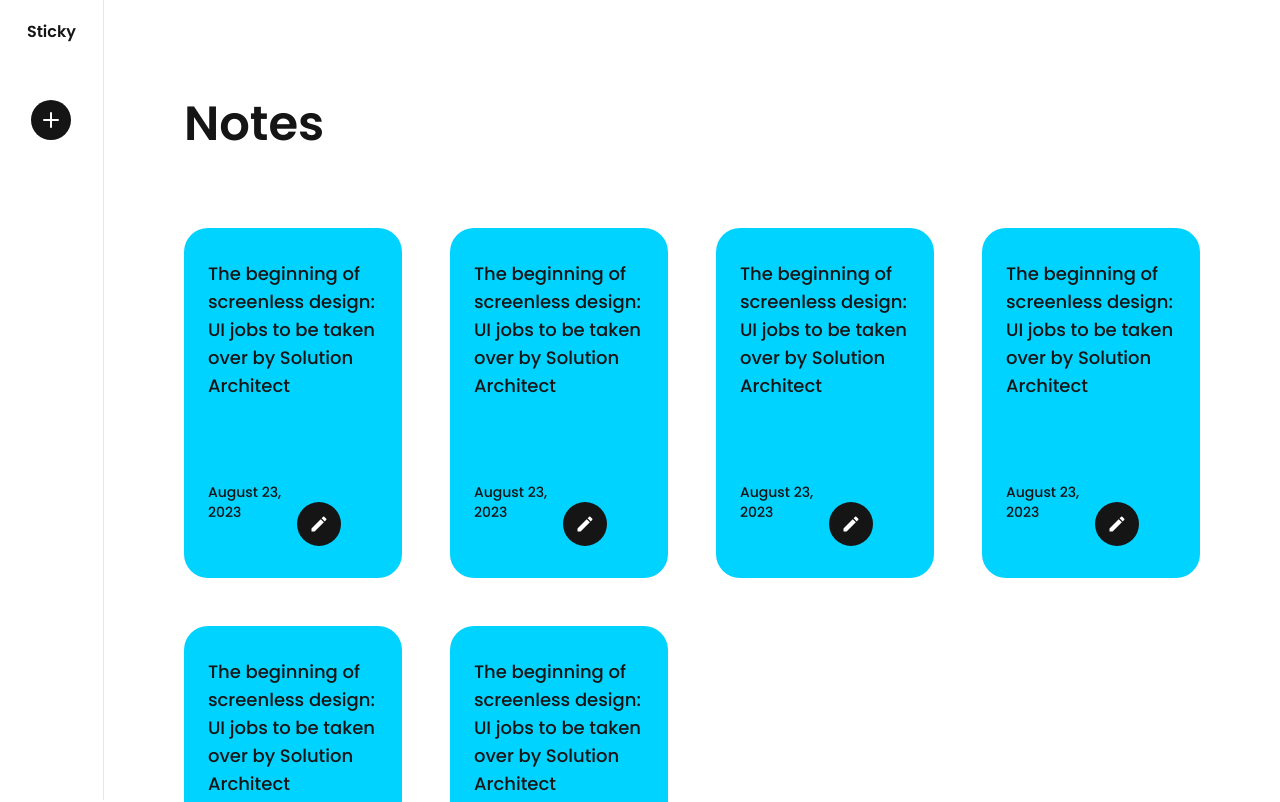
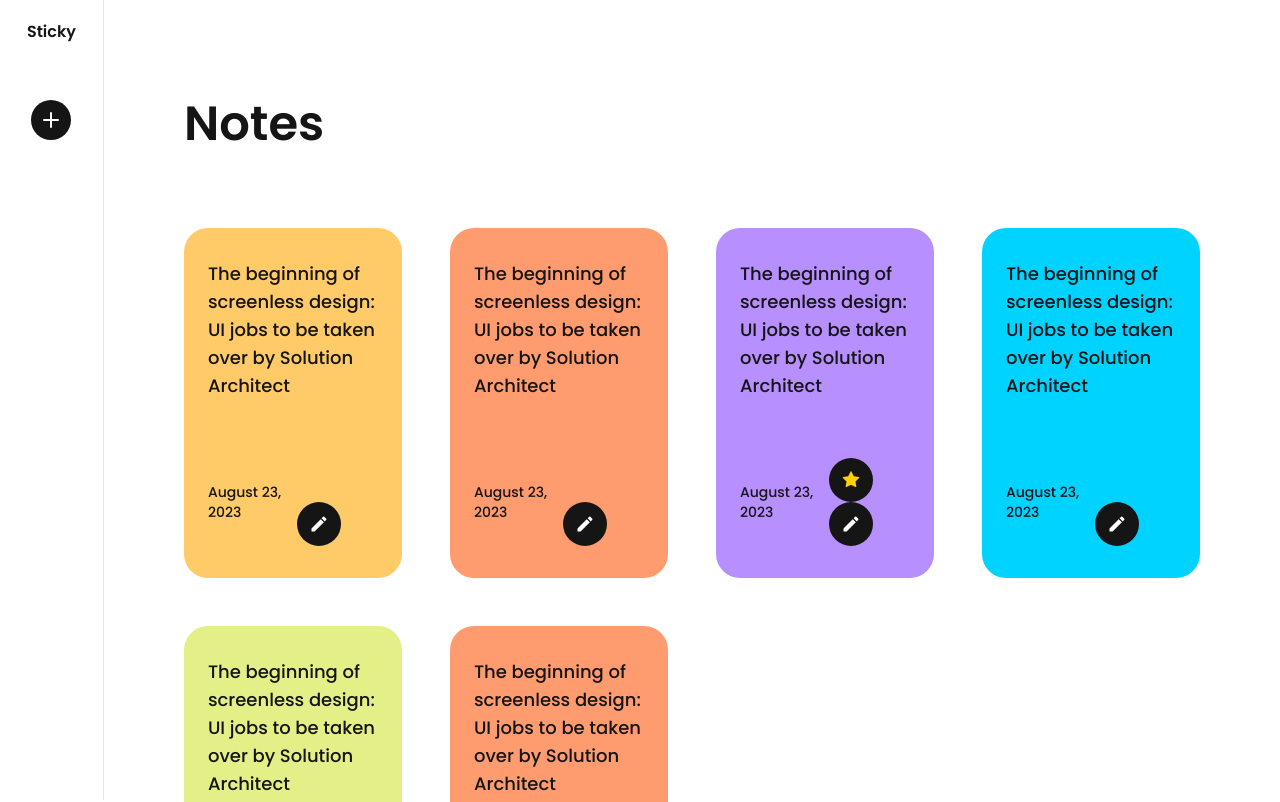
Before and after one commit to mjaumi/NEXT-sticky-notes, a Next.js app: page / in a window 1280 px wide. Shown: the top 802 px of the page. Built offline with nearby package versions, Linux system fonts and the light colour scheme.

Commit message:
fake data reading done with prettier fix

```diff
--- /dev/null
+++ b/json/fakeData.json
@@ -0,0 +1,50 @@
+[
+    {
+        "id": "0001",
+        "noteText": "The beginning of screenless design: UI jobs to be taken over by Solution Architect",
+        "createdAt": "August 23, 2023",
+        "isStared": false,
+        "category": "",
+        "bgColor": "#FFCA68"
+    },
+    {
+        "id": "0002",
+        "noteText": "The beginning of screenless design: UI jobs to be taken over by Solution Architect",
+        "createdAt": "August 23, 2023",
+        "isStared": false,
+        "category": "",
+        "bgColor": "#FF9C6F"
+    },
+    {
+        "id": "0003",
+        "noteText": "The beginning of screenless design: UI jobs to be taken over by Solution Architect",
+        "createdAt": "August 23, 2023",
+        "isStared": true,
+        "category": "",
+        "bgColor": "#B78FFF"
+    },
+    {
+        "id": "0004",
+        "noteText": "The beginning of screenless design: UI jobs to be taken over by Solution Architect",
+        "createdAt": "August 23, 2023",
+        "isStared": false,
+        "category": "",
+        "bgColor": "#00D3FF"
+    },
+    {
+        "id": "0005",
+        "noteText": "The beginning of screenless design: UI jobs to be taken over by Solution Architect",
+        "createdAt": "August 23, 2023",
+        "isStared": false,
+        "category": "",
+        "bgColor": "#E4EF88"
+    },
+    {
+        "id": "0006",
+        "noteText": "The beginning of screenless design: UI jobs to be taken over by Solution Architect",
+        "createdAt": "August 23, 2023",
+        "isStared": false,
+        "category": "",
+        "bgColor": "#FF9C6F"
+    }
+]
--- a/src/components/Notes/NoteItem.tsx
+++ b/src/components/Notes/NoteItem.tsx
@@ -1,45 +1,67 @@
-'use client'
+'use client';
 
 import React, { useState, useRef, useEffect } from 'react';
 import { MdModeEdit } from 'react-icons/md';
 import { AiFillStar } from 'react-icons/ai';
 
-const NoteItem = () => {
+const NoteItem = ({ note }: { note: Note }) => {
+  // destructuring the note object here
+  const { noteText, bgColor, isStared, createdAt } = note;
+
   // integration of react hooks here
   const [isEdit, setIsEdit] = useState<boolean>(false);
   const textAreaRef = useRef<HTMLTextAreaElement>(null);
 
   // taking focus to the textarea if user wants to edit it
   useEffect(() => {
-        isEdit && textAreaRef.current?.focus();
+    if (isEdit) {
+      textAreaRef.current?.focus();
+      textAreaRef.current?.setSelectionRange(-1, -1);
+    }
   }, [isEdit]);
 
   // handler function to handle the edit button click events
   const editNoteButtonHandler = () => {
-        setIsEdit(isEdit => !isEdit);
-    }
+    setIsEdit((isEdit) => !isEdit);
+  };
 
   // rendering note item card component here
   return (
-        <div className='group flex flex-col justify-between bg-sticky-indigo h-[350px] rounded-3xl px-6 py-8 font-medium'>
+    <div
+      style={{ backgroundColor: bgColor }}
+      className='group flex flex-col justify-between h-[350px] rounded-3xl px-6 py-8 font-medium'
+    >
       <div className='h-full mb-5'>
-                {
-                    !isEdit ?
-                    <p className='text-lg'>The beginning of screenless design: UI jobs to be taken over by Solution Architect</p>
-                    :
-                    <textarea ref={textAreaRef} className='bg-transparent w-full h-full text-lg outline-none' name='note-textarea' defaultValue={'The beginning of screenless design: UI jobs to be taken over by Solution Architect'}></textarea>
-                }
+        {!isEdit ? (
+          <p className='text-lg'>{noteText}</p>
+        ) : (
+          <textarea
+            ref={textAreaRef}
+            className='bg-transparent w-full h-full text-lg outline-none resize-none'
+            name='note-textarea'
+            defaultValue={noteText}
+          ></textarea>
+        )}
       </div>
       <div className='flex justify-between items-center'>
         <div>
-                    <p className='font-base text-sm'>August 23, 2023</p>
+          <p className='font-base text-sm'>{createdAt}</p>
         </div>
         <div>
-                    <button className='bg-sticky-black text-white p-3 rounded-full hover:scale-125 mr-3 opacity-0 group-hover:opacity-100 duration-300'>
-                        <AiFillStar className='w-5 h-5'/>
+          <button
+            className={`bg-sticky-black  p-3 rounded-full hover:scale-125 mr-3 ${
+              isStared
+                ? 'text-sticky-golden'
+                : 'text-white opacity-0 group-hover:opacity-100'
+            } duration-300`}
+          >
+            <AiFillStar className='w-5 h-5' />
           </button>
-                    <button onClick={editNoteButtonHandler} className='bg-sticky-black text-white p-3 rounded-full hover:scale-125 duration-300'>
-                        <MdModeEdit className='w-5 h-5'/>
+          <button
+            onClick={editNoteButtonHandler}
+            className='bg-sticky-black text-white p-3 rounded-full hover:scale-125 duration-300'
+          >
+            <MdModeEdit className='w-5 h-5' />
           </button>
         </div>
       </div>
--- a/src/components/Notes/Notes.tsx
+++ b/src/components/Notes/Notes.tsx
@@ -1,7 +1,11 @@
 import React from 'react';
 import NoteItem from './NoteItem';
+import getNotes from '../../lib/getNotes';
 
-const Notes = () => {
+const Notes = async () => {
+  // getting fake data from local server here [temporary]
+  const notesData: Promise<Note[]> = getNotes();
+  const notes = await notesData;
 
   // rendering the notes container component here
   return (
@@ -9,12 +13,9 @@ const Notes = () => {
       <div className='pt-20'>
         <h1 className='text-5xl font-semibold'>Notes</h1>
         <div className='mt-20 grid grid-cols-4 gap-12'>
-                    <NoteItem/>
-                    <NoteItem/>
-                    <NoteItem/>
-                    <NoteItem/>
-                    <NoteItem/>
-                    <NoteItem/>
+          {notes.map((note) => (
+            <NoteItem key={note.id} note={note} />
+          ))}
         </div>
       </div>
     </section>
--- a/src/components/Sidebar/Sidebar.tsx
+++ b/src/components/Sidebar/Sidebar.tsx
@@ -1,6 +1,6 @@
-'use client'
+'use client';
 
-import React, {useState} from 'react';
+import React, { useState } from 'react';
 import { motion, useAnimate } from 'framer-motion';
 import { BsPlus } from 'react-icons/bs';
 import AddNoteColorButton from '../AddNoteColorButton/AddNoteColorButton';
@@ -8,11 +8,11 @@ import AddNoteColorButton from '../AddNoteColorButton/AddNoteColorButton';
 // defining the color button container variants here
 const containerVariants = {
   open: {
-        transition: { staggerChildren: 0.07, delayChildren: 0.2 }
+    transition: { staggerChildren: 0.07, delayChildren: 0.2 },
   },
   closed: {
-        transition: { staggerChildren: 0.05, staggerDirection: -1 }
-    }
+    transition: { staggerChildren: 0.05, staggerDirection: -1 },
+  },
 };
 
 const Sidebar = () => {
@@ -23,44 +23,54 @@ const Sidebar = () => {
   const [isOpen, setIsOpen] = useState<boolean>(false);
 
   // defining the buttons color codes here
-    const colorCodes: string[] = ['#FFCA68', '#FF9C6F', '#B78FFF', '#00D3FF', '#E4EF88'];
+  const colorCodes: string[] = [
+    '#FFCA68',
+    '#FF9C6F',
+    '#B78FFF',
+    '#00D3FF',
+    '#E4EF88',
+  ];
 
   // handler function to handle the visibility of the color buttons
   const addNoteButtonHandler = () => {
     animate([
-            ['#add-button', {rotate: isOpen ? -90 : 90, y: '-10px'}, {duration: 0.2}],
-            ['#add-button', {rotate: isOpen ? -180 : 180, y: '0px'}, {duration: 0.2}],
-            ['#add-button', {rotate: 0,}, {duration: 0.000001, at: 0.4}]
+      [
+        '#add-button',
+        { rotate: isOpen ? -90 : 90, y: '-10px' },
+        { duration: 0.2 },
+      ],
+      [
+        '#add-button',
+        { rotate: isOpen ? -180 : 180, y: '0px' },
+        { duration: 0.2 },
+      ],
+      ['#add-button', { rotate: 0 }, { duration: 0.000001, at: 0.4 }],
     ]);
 
-        setIsOpen(isOpen => !isOpen);
-    }
+    setIsOpen((isOpen) => !isOpen);
+  };
 
   // rendering the sidebar component here
   return (
     <aside className='sticky top-0 border-r w-28 px-3 py-5 h-screen'>
       <p className='text-center font-semibold'>Sticky</p>
 
-            <div ref={scope}  className='pt-14 flex flex-col items-center'>
+      <div ref={scope} className='pt-14 flex flex-col items-center'>
         <button
           id='add-button'
           onClick={addNoteButtonHandler}
           className='bg-sticky-black text-white rounded-full p-1'
         >
-                    <BsPlus className='w-8 h-8'/>
+          <BsPlus className='w-8 h-8' />
         </button>
         <motion.div
           variants={containerVariants}
           animate={isOpen ? 'open' : 'closed'}
           className='mt-8 flex flex-col items-center'
         >
-                    {
-                        colorCodes.map((color: string) =>
-                            <AddNoteColorButton
-                                key={color}
-                                bgColor={color}
-                        />)
-                    }
+          {colorCodes.map((color: string) => (
+            <AddNoteColorButton key={color} bgColor={color} />
+          ))}
         </motion.div>
       </div>
     </aside>
--- /dev/null
+++ b/src/lib/getNotes.js
@@ -0,0 +1,13 @@
+import fsPromises from "fs/promises";
+import path from "path";
+
+export default async function getNotes() {
+  // Get the path of the json file
+  const filePath = path.join(process.cwd(), "json/fakeData.json");
+  // Read the json file
+  const jsonData = await fsPromises.readFile(filePath);
+  // Parse data as json
+  const objectData = JSON.parse(jsonData);
+
+  return objectData;
+}
--- a/tsconfig.json
+++ b/tsconfig.json
@@ -22,6 +22,6 @@
       "@/*": ["./src/*"]
     }
   },
-  "include": ["next-env.d.ts", "**/*.ts", "**/*.tsx", ".next/types/**/*.ts"],
+  "include": ["next-env.d.ts", "**/*.ts", "**/*.tsx", ".next/types/**/*.ts", "src/lib/getNotes.js"],
   "exclude": ["node_modules"]
 }
```
Also changed, not shown: src/app/layout.tsx (+7 -10 lines), src/app/page.tsx (+3 -4 lines), tailwind.config.ts (+13 -13 lines), types.d.ts (added, +9 -0 lines), 1 other file (tests, documents, lock files or other folders). Lines whose indentation alone changed are shown as unchanged.
